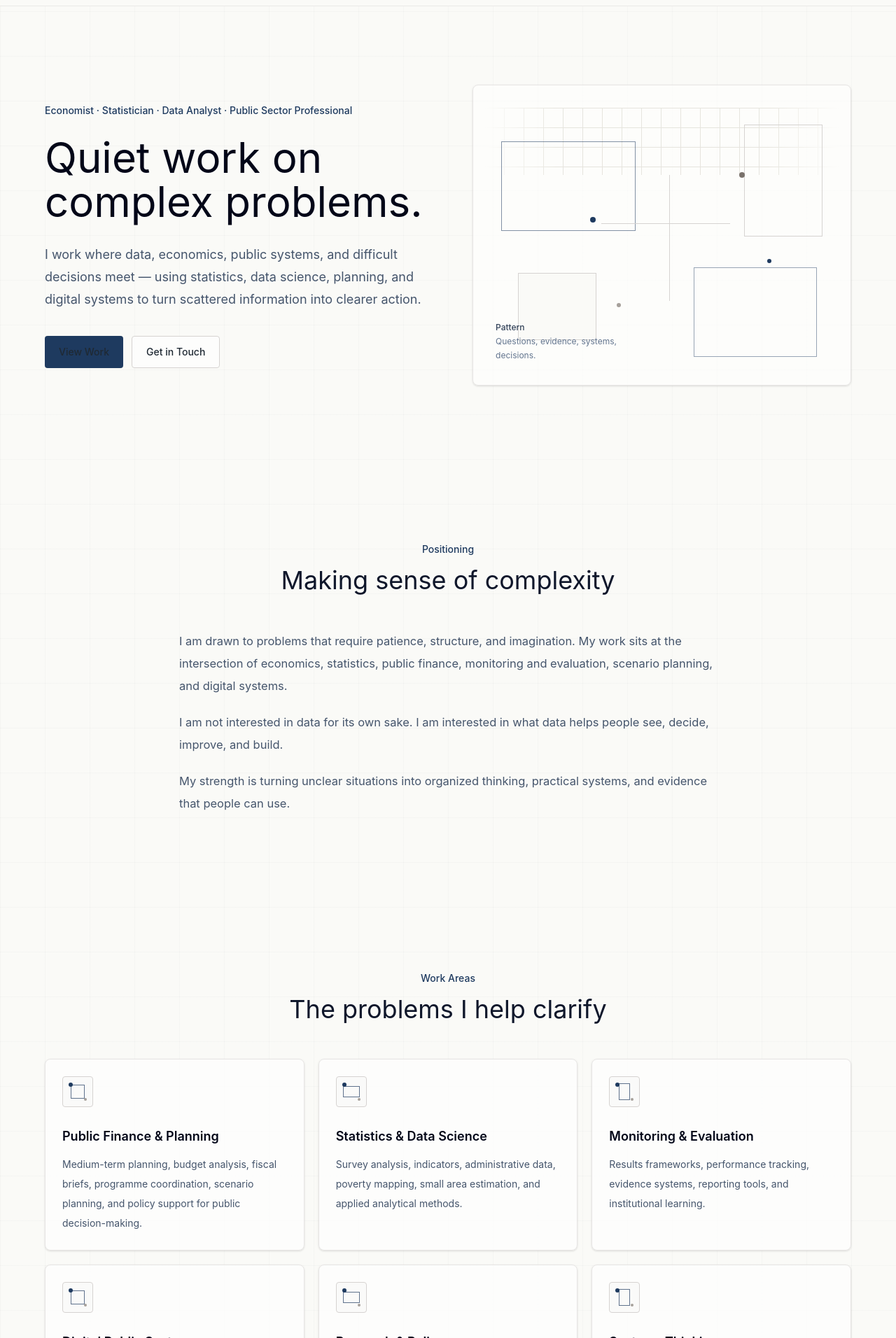
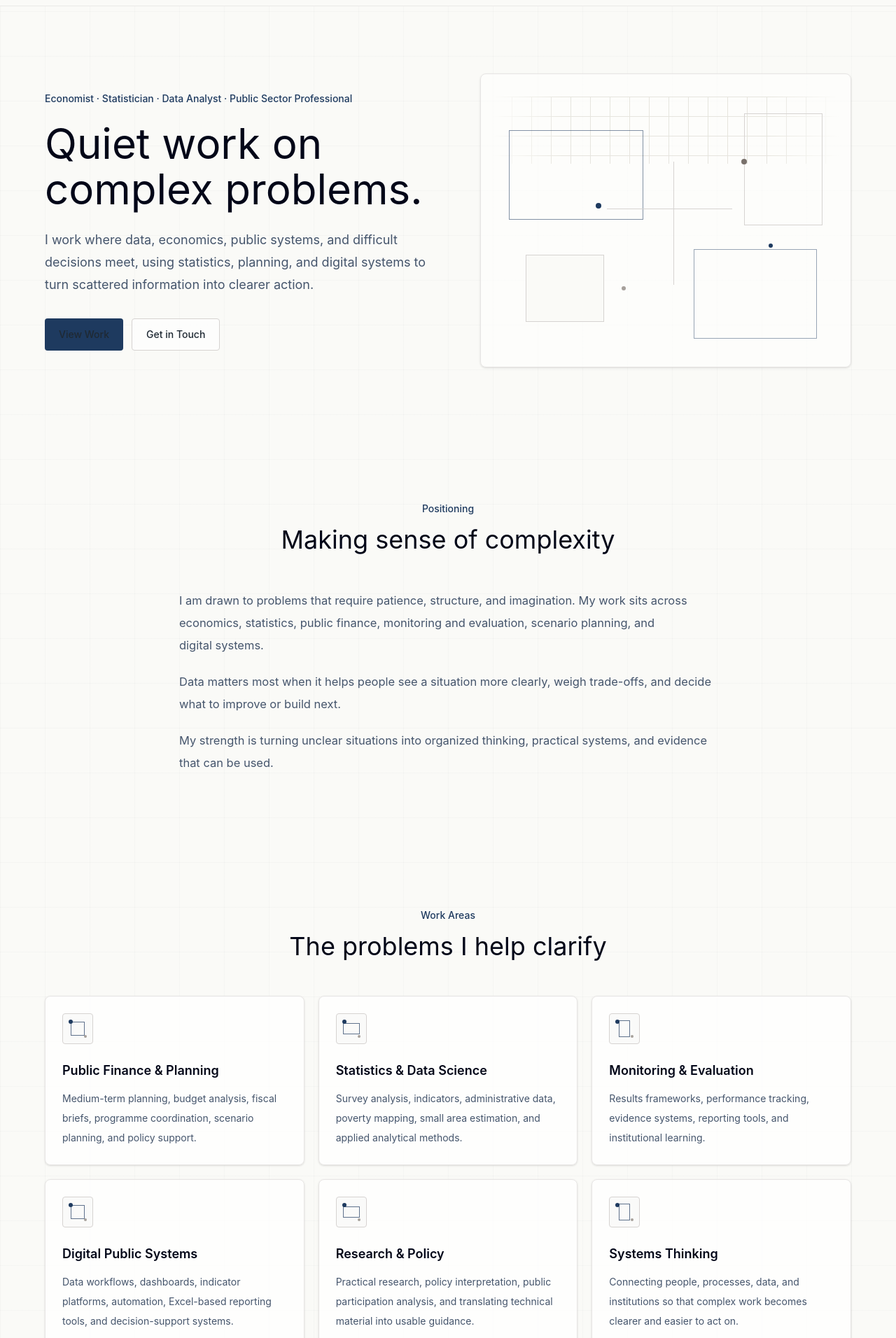
Before and after one commit to Simonwafula/simonwekesa.co.ke, a Next.js app: page / in a window 1280 px wide. Shown: the part 48-1960 px from the top of the page at 70% size. Built offline with nearby package versions, Linux system fonts and the light colour scheme.

Commit message:
Polish site hierarchy and copy

```diff
--- a/app/page.tsx
+++ b/app/page.tsx
@@ -18,7 +18,7 @@ export default function Home() {
       <main>
         <Hero />
         <Section id="positioning" eyebrow="Positioning" title={content.positioning.title}>
-          <div className="mx-auto max-w-3xl space-y-5 text-[1.03rem] leading-8 text-slate-600">
+          <div className="mx-auto max-w-3xl space-y-5 text-[1rem] leading-8 text-slate-600 sm:text-[1.03rem]">
             {content.positioning.body.map((paragraph) => (
               <p className="text-pretty" key={paragraph}>
                 {paragraph}
--- a/components/Card.tsx
+++ b/components/Card.tsx
@@ -10,7 +10,7 @@ export function Card({ children, className }: CardProps) {
   return (
     <article
       className={cn(
-        "group rounded-lg border border-stone-200 bg-white/70 p-6 shadow-sm transition duration-150 ease-out hover:-translate-y-0.5 hover:border-stone-300 hover:shadow-md",
+        "group rounded-lg border border-stone-200 bg-white/75 p-5 shadow-sm transition duration-150 ease-out hover:-translate-y-0.5 hover:border-stone-300 hover:bg-white hover:shadow-md sm:p-6",
         className,
       )}
     >
@@ -23,7 +23,7 @@ export function MotifIcon({ index }: { index: number }) {
   return (
     <div
       aria-hidden="true"
-      className="relative mb-7 flex size-11 items-center justify-center rounded border border-stone-300 bg-stone-50"
+      className="relative mb-6 flex size-10 items-center justify-center rounded border border-stone-300 bg-stone-50 sm:size-11"
     >
       <span className="absolute left-2 top-2 size-1.5 rounded-full bg-[#1E3A5F]" />
       <span className="absolute bottom-2 right-2 size-1 rounded-full bg-stone-400" />
--- a/components/Credentials.tsx
+++ b/components/Credentials.tsx
@@ -9,13 +9,14 @@ export function Credentials() {
       eyebrow="Credentials"
       title="Selected learning and credentials"
       intro={content.credentials.intro}
+      className="bg-white/35"
     >
       <div className="grid gap-5 md:grid-cols-2 lg:grid-cols-3">
         {content.credentials.items.map((item, index) => (
           <Card key={item.title}>
             <MotifIcon index={index} />
             <p className="text-xs font-medium uppercase text-[#1E3A5F]">{item.issuer}</p>
-            <h3 className="mt-4 text-lg font-semibold text-balance text-slate-950">{item.title}</h3>
+            <h3 className="mt-4 text-lg font-semibold leading-snug text-balance text-slate-950">{item.title}</h3>
             <p className="mt-2 text-sm text-slate-500">{item.date}</p>
             <p className="mt-4 text-pretty text-sm leading-7 text-slate-600">{item.detail}</p>
           </Card>
--- a/components/Header.tsx
+++ b/components/Header.tsx
@@ -10,7 +10,7 @@ export function Header() {
   const closeMenu = () => setOpen(false);
 
   return (
-    <header className="sticky top-0 z-40 border-b border-stone-200/80 bg-[#FAFAF7]/92 px-5 py-4 backdrop-blur-sm supports-[padding:max(0px)]:pt-[max(1rem,env(safe-area-inset-top))] sm:px-8">
+    <header className="sticky top-0 z-40 border-b border-stone-200/80 bg-[#FAFAF7] px-5 py-4 supports-[padding:max(0px)]:pt-[max(1rem,env(safe-area-inset-top))] sm:px-8">
       <div className="mx-auto flex max-w-6xl items-center justify-between gap-4">
         <a href="#" className="text-sm font-semibold text-slate-950" onClick={closeMenu}>
           Simon Wekesa
@@ -55,7 +55,7 @@ export function Header() {
       <div
         id="mobile-navigation"
         className={cn(
-          "mx-auto grid max-w-6xl transition-[grid-template-rows] duration-150 ease-out md:hidden",
+          "mx-auto grid max-w-6xl md:hidden",
           open ? "grid-rows-[1fr]" : "grid-rows-[0fr]",
         )}
       >
--- a/components/Hero.tsx
+++ b/components/Hero.tsx
@@ -2,37 +2,33 @@ import { content } from "@/data/content";
 
 function GeometricVisual() {
   return (
-    <div className="relative min-h-[330px] overflow-hidden rounded-lg border border-stone-200 bg-white/55 p-8 shadow-sm sm:min-h-[430px]">
+    <div className="relative min-h-[260px] overflow-hidden rounded-lg border border-stone-200 bg-white/55 p-6 shadow-sm sm:min-h-[380px] sm:p-8 lg:min-h-[420px]">
       <div className="fine-rectangles absolute inset-x-4 top-8 h-24 opacity-60" aria-hidden="true" />
-      <div className="absolute left-10 top-20 h-32 w-48 border border-[#1E3A5F]/55" aria-hidden="true" />
-      <div className="absolute right-10 top-14 h-40 w-28 border border-stone-300" aria-hidden="true" />
-      <div className="absolute bottom-16 left-16 h-24 w-28 border border-stone-300 bg-[#FAFAF7]" aria-hidden="true" />
-      <div className="absolute bottom-10 right-12 h-32 w-44 border border-[#1E3A5F]/45" aria-hidden="true" />
+      <div className="absolute left-8 top-20 h-28 w-40 border border-[#1E3A5F]/55 sm:left-10 sm:h-32 sm:w-48" aria-hidden="true" />
+      <div className="absolute right-8 top-14 h-36 w-24 border border-stone-300 sm:right-10 sm:h-40 sm:w-28" aria-hidden="true" />
+      <div className="absolute bottom-14 left-12 h-20 w-24 border border-stone-300 bg-[#FAFAF7] sm:bottom-16 sm:left-16 sm:h-24 sm:w-28" aria-hidden="true" />
+      <div className="absolute bottom-10 right-8 h-28 w-36 border border-[#1E3A5F]/45 sm:right-12 sm:h-32 sm:w-44" aria-hidden="true" />
       <div className="absolute left-[34%] top-[46%] h-px w-[34%] bg-stone-300" aria-hidden="true" />
       <div className="absolute left-[52%] top-[30%] h-[42%] w-px bg-stone-300" aria-hidden="true" />
       <div className="absolute left-[31%] top-[44%] size-2 rounded-full bg-[#1E3A5F]" aria-hidden="true" />
       <div className="absolute right-[28%] top-[29%] size-2 rounded-full bg-stone-500" aria-hidden="true" />
       <div className="absolute bottom-[26%] left-[38%] size-1.5 rounded-full bg-stone-400" aria-hidden="true" />
       <div className="absolute right-[21%] top-[58%] size-1.5 rounded-full bg-[#1E3A5F]" aria-hidden="true" />
-      <div className="absolute bottom-8 left-8 max-w-[11rem] text-xs leading-5 text-slate-500">
-        <span className="block font-medium text-slate-700">Pattern</span>
-        <span>Questions, evidence, systems, decisions.</span>
-      </div>
     </div>
   );
 }
 
 export function Hero() {
   return (
-    <section className="px-5 py-16 sm:px-8 sm:py-24 lg:py-28">
-      <div className="mx-auto grid max-w-6xl items-center gap-12 lg:grid-cols-[1.02fr_0.98fr]">
+    <section className="px-5 py-14 sm:px-8 sm:py-20 lg:py-24">
+      <div className="mx-auto grid max-w-6xl items-center gap-10 lg:grid-cols-[1.04fr_0.96fr] lg:gap-12">
         <div>
-          <p className="mb-6 max-w-xl text-sm font-medium leading-6 text-[#1E3A5F]">{content.hero.descriptor}</p>
-          <h1 className="max-w-3xl font-[var(--font-lora)] text-5xl leading-[1.05] text-balance text-slate-950 sm:text-6xl">
+          <p className="mb-5 max-w-xl text-sm font-medium leading-6 text-[#1E3A5F]">{content.hero.descriptor}</p>
+          <h1 className="max-w-3xl font-[var(--font-lora)] text-4xl leading-[1.08] text-balance text-slate-950 sm:text-5xl lg:text-6xl">
             {content.hero.headline}
           </h1>
-          <p className="mt-7 max-w-2xl text-pretty text-lg leading-8 text-slate-600">{content.hero.subheadline}</p>
-          <div className="mt-9 flex flex-col gap-3 sm:flex-row">
+          <p className="mt-6 max-w-2xl text-pretty text-base leading-8 text-slate-600 sm:text-lg">{content.hero.subheadline}</p>
+          <div className="mt-8 flex flex-col gap-3 sm:flex-row">
             <a
               className="inline-flex min-h-11 items-center justify-center rounded bg-[#1E3A5F] px-5 py-3 text-sm font-medium text-white transition duration-150 hover:bg-slate-800"
               href="#work"
--- a/components/Notes.tsx
+++ b/components/Notes.tsx
@@ -17,7 +17,7 @@ export function Notes() {
             <h3 className="mt-5 text-lg font-semibold text-balance text-slate-950">{note.title}</h3>
             <p className="mt-3 text-pretty text-sm leading-7 text-slate-600">{note.excerpt}</p>
             <a
-              className="mt-6 inline-flex text-sm font-medium text-[#1E3A5F] hover:text-slate-950"
+              className="mt-6 inline-flex text-sm font-medium text-[#1E3A5F] transition duration-150 hover:text-slate-950"
               href={`/notes/${note.slug}`}
             >
               Read note
--- a/components/Section.tsx
+++ b/components/Section.tsx
@@ -12,16 +12,16 @@ type SectionProps = {
 
 export function Section({ id, title, eyebrow, intro, children, className }: SectionProps) {
   return (
-    <section id={id} className={cn("section-anchor px-5 py-20 sm:px-8 lg:py-28", className)}>
+    <section id={id} className={cn("section-anchor px-5 py-16 sm:px-8 sm:py-20 lg:py-24", className)}>
       <div className="mx-auto max-w-6xl">
-        <div className="mx-auto mb-12 max-w-3xl text-center">
+        <div className="mx-auto mb-10 max-w-2xl text-center sm:mb-12">
           {eyebrow ? (
             <p className="mb-3 text-sm font-medium text-[#1E3A5F]">{eyebrow}</p>
           ) : null}
-          <h2 className="font-[var(--font-lora)] text-3xl leading-tight text-balance text-slate-900 sm:text-4xl">
+          <h2 className="font-[var(--font-lora)] text-3xl leading-tight text-balance text-slate-950 sm:text-4xl">
             {title}
           </h2>
-          {intro ? <p className="mt-5 text-pretty text-base leading-7 text-slate-600">{intro}</p> : null}
+          {intro ? <p className="mt-5 text-pretty text-[0.98rem] leading-7 text-slate-600">{intro}</p> : null}
         </div>
         {children}
       </div>
--- a/components/SelectedWork.tsx
+++ b/components/SelectedWork.tsx
@@ -13,9 +13,9 @@ export function SelectedWork() {
     >
       <div className="grid gap-5 md:grid-cols-2">
         {content.selectedWork.items.map((item) => (
-          <Card className="min-h-56" key={item.title}>
+          <Card className="min-h-52" key={item.title}>
             <p className="text-xs font-medium uppercase text-[#1E3A5F]">{item.type}</p>
-            <h3 className="mt-4 text-xl font-semibold text-balance text-slate-950">{item.title}</h3>
+            <h3 className="mt-4 text-lg font-semibold text-balance text-slate-950 sm:text-xl">{item.title}</h3>
             <p className="mt-4 text-pretty text-sm leading-7 text-slate-600">{item.text}</p>
           </Card>
         ))}
--- a/data/content.ts
+++ b/data/content.ts
@@ -9,21 +9,21 @@ export const content = {
   hero: {
     headline: "Quiet work on complex problems.",
     subheadline:
-      "I work where data, economics, public systems, and difficult decisions meet — using statistics, data science, planning, and digital systems to turn scattered information into clearer action.",
+      "I work where data, economics, public systems, and difficult decisions meet, using statistics, planning, and digital systems to turn scattered information into clearer action.",
     descriptor: "Economist · Statistician · Data Analyst · Public Sector Professional",
   },
   positioning: {
     title: "Making sense of complexity",
     body: [
-      "I am drawn to problems that require patience, structure, and imagination. My work sits at the intersection of economics, statistics, public finance, monitoring and evaluation, scenario planning, and digital systems.",
-      "I am not interested in data for its own sake. I am interested in what data helps people see, decide, improve, and build.",
-      "My strength is turning unclear situations into organized thinking, practical systems, and evidence that people can use.",
+      "I am drawn to problems that require patience, structure, and imagination. My work sits across economics, statistics, public finance, monitoring and evaluation, scenario planning, and digital systems.",
+      "Data matters most when it helps people see a situation more clearly, weigh trade-offs, and decide what to improve or build next.",
+      "My strength is turning unclear situations into organized thinking, practical systems, and evidence that can be used.",
     ],
   },
   workAreas: [
-      {
-        title: "Public Finance & Planning",
-        text: "Medium-term planning, budget analysis, fiscal briefs, programme coordination, scenario planning, and policy support for public decision-making.",
+    {
+      title: "Public Finance & Planning",
+      text: "Medium-term planning, budget analysis, fiscal briefs, programme coordination, scenario planning, and policy support.",
     },
     {
       title: "Statistics & Data Science",
@@ -33,9 +33,9 @@ export const content = {
       title: "Monitoring & Evaluation",
       text: "Results frameworks, performance tracking, evidence systems, reporting tools, and institutional learning.",
     },
-      {
-        title: "Digital Public Systems",
-        text: "Data workflows, dashboards, indicator platforms, automation, Excel-based reporting tools, and decision-support systems for public institutions.",
+    {
+      title: "Digital Public Systems",
+      text: "Data workflows, dashboards, indicator platforms, automation, Excel-based reporting tools, and decision-support systems.",
     },
     {
       title: "Research & Policy",
@@ -48,7 +48,7 @@ export const content = {
   ],
   selectedWork: {
     intro:
-      "A few areas that reflect how I think, work, and build. Some are professional, some are academic, and some are experimental.",
+      "A few areas that reflect how I think, work, and build across professional, academic, and experimental contexts.",
     items: [
       {
         title: "Ward-Level Poverty Mapping",
@@ -85,8 +85,8 @@ export const content = {
   about: [
     "I am an economist, statistician, data analyst, and public sector professional with a strong interest in economic planning, public finance, monitoring and evaluation, data management, and digital transformation.",
     "My experience spans data-driven decision-making, programme support, scenario planning, data modelling, data collection, analysis, and presentation across public and development-oriented work.",
-    "My work has taught me that useful decisions rarely come from data alone. They come from the careful connection of data, context, people, institutions, and implementation realities.",
-    "I enjoy working on problems where information is scattered, systems are unclear, and decisions still need to be made. That is where structure matters. That is where good questions matter. And that is where thoughtful analysis can make a difference.",
+    "Useful decisions rarely come from data alone. They come from the careful connection of data, context, people, institutions, and implementation realities.",
+    "I enjoy work where information is scattered, systems are unclear, and decisions still need to be made. That is where structure, good questions, and thoughtful analysis can make a difference.",
     "I also explore digital products and data systems through Mstatili Tech and Data Solutions, where I experiment with tools that make analysis, planning, and personal decision-making more practical.",
   ],
   profile: {
```
Also changed, not shown: components/About.tsx (+7 -7 lines), components/Contact.tsx (+9 -9 lines).
